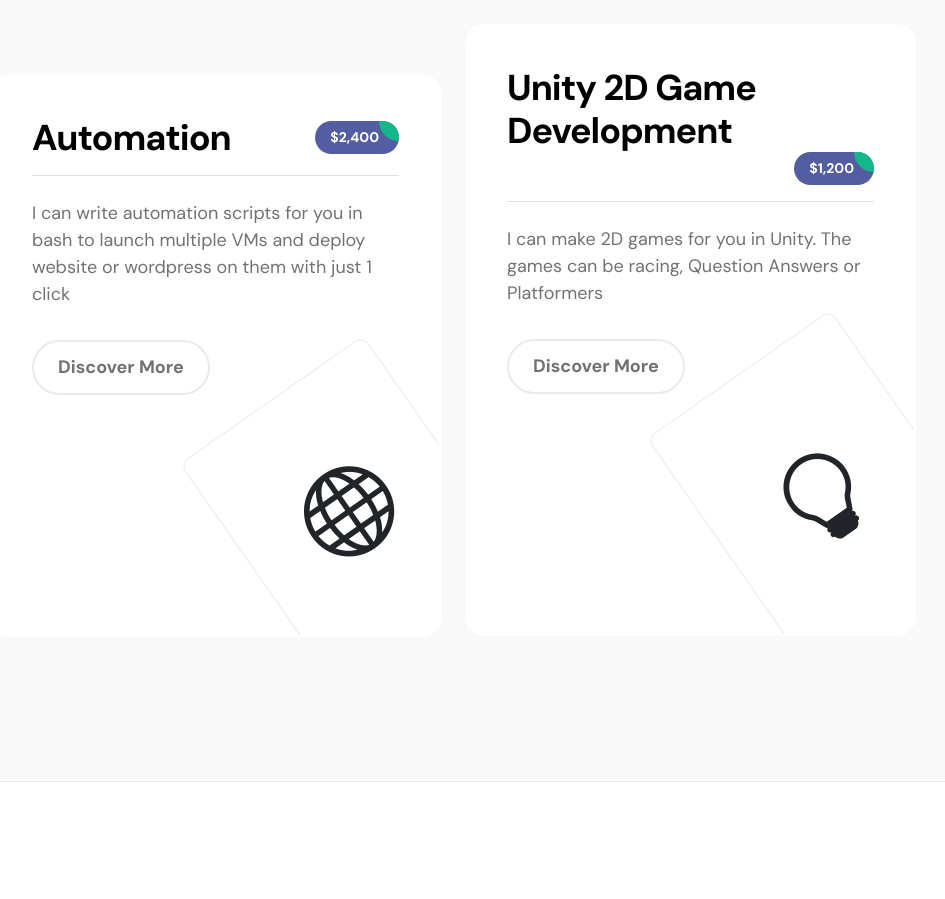
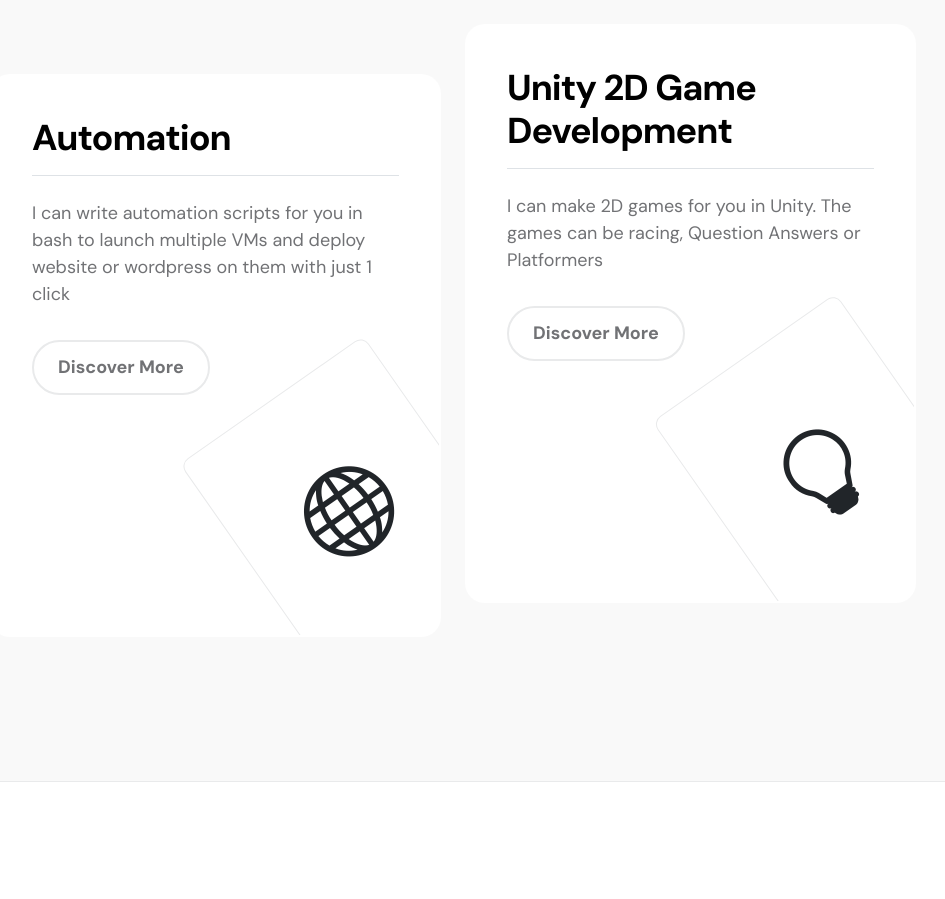
Before and after one commit to ibrahim-zaheer/portfolioWebsiteCode, a plain HTML site: page index.html in a window 1280 px wide. Shown: the part 3500-4399 px from the top of the page, without its empty margins (187-1132 px from the left). Drawn offline with Linux system fonts and the light colour scheme.

Commit message:
changes are done

```diff
--- a/index.html
+++ b/index.html
@@ -308,10 +308,10 @@
                                         <div class="d-flex flex-wrap align-items-center border-bottom mb-4 pb-3">
                                             <h3 class="mb-0">Automation</h3>
 
-                                            <div class="services-price-wrap ms-auto">
+                                            <!-- <div class="services-price-wrap ms-auto">
                                                 <p class="services-price-text mb-0">$2,400</p>
                                                 <div class="services-price-overlay"></div>
-                                            </div>
+                                            </div> -->
                                         </div>
 
                                         <p>I can write automation scripts for you in bash to launch multiple VMs and deploy website or wordpress on them with just 1 click</p>
@@ -329,10 +329,10 @@
                                         <div class="d-flex flex-wrap align-items-center border-bottom mb-4 pb-3">
                                             <h3 class="mb-0">Unity 2D Game Development</h3>
 
-                                            <div class="services-price-wrap ms-auto">
+                                            <!-- <div class="services-price-wrap ms-auto">
                                                 <p class="services-price-text mb-0">$1,200</p>
                                                 <div class="services-price-overlay"></div>
-                                            </div>
+                                            </div> -->
                                         </div>
 
                                         <p>I can make 2D games for you in Unity. The games can be racing, Question Answers or Platformers</p>
```
